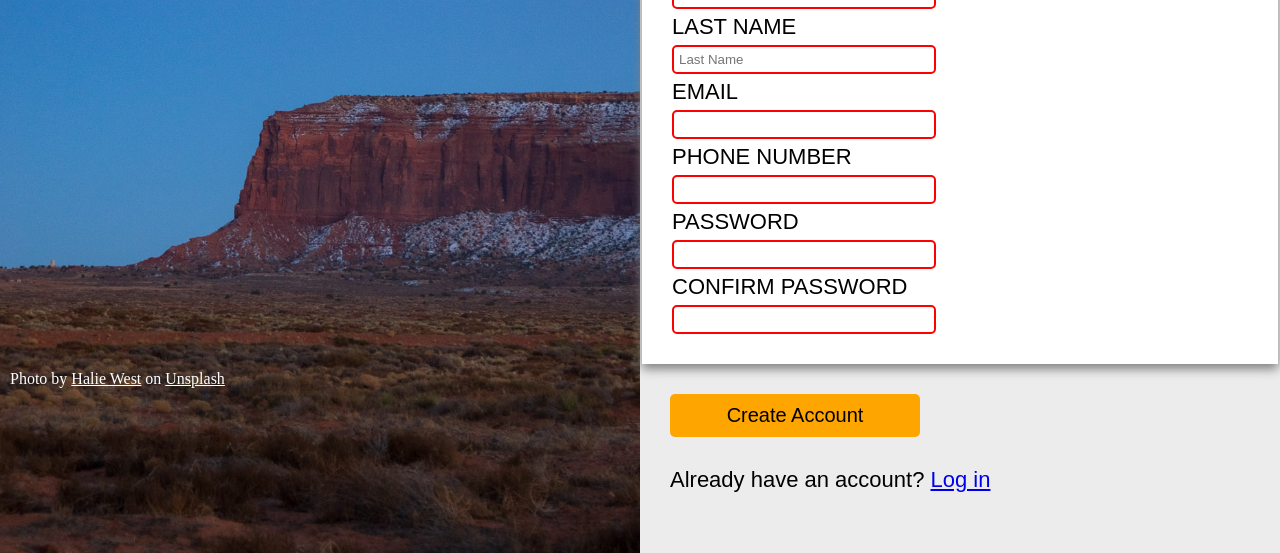
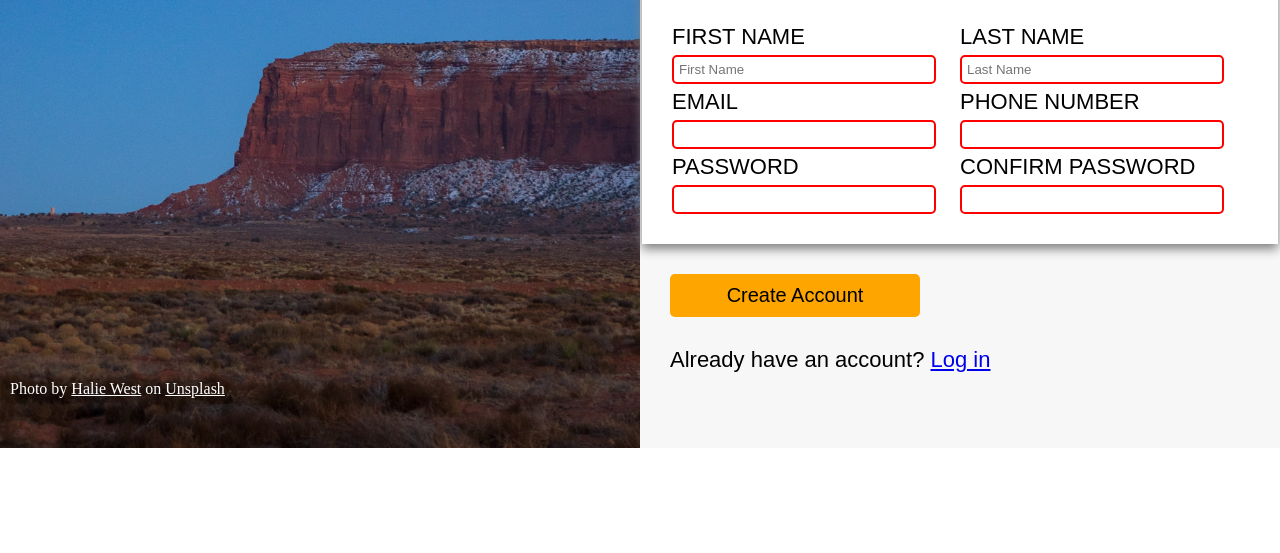
Before and after one commit to Icyblue-7/project-sign-up-form, a plain HTML site: page index.html in a window 1280 px wide. Shown: the part 386-939 px from the top of the page. After the commit the page ends 834 px from the top, so only its background shows below. Drawn offline with Linux system fonts and the light colour scheme; a web font is replaced by a local one.

Commit message:
padding added to form element to fit whole screen and more comments added to css and html

```diff
--- a/index.html
+++ b/index.html
@@ -29,24 +29,35 @@
         </div>
         <form action="" method="post">
             <fieldset>
+
                 <p>Let's do This</p>
+
+                <div>
+                    <div class="container">
                         <label for="first-name">FIRST NAME</label>
                         <input type="text" name="first-name" id="first-name" placeholder="First Name" required>
-
+                    </div>
+                    <div class="container">
                         <label for="last-name">LAST NAME</label>
                         <input type="text" name="last-name" id="last-name" placeholder="Last Name" required>
-
+                    </div>
+                    <div class="container">
                         <label for="email">EMAIL</label>
                         <input type="email" name="email" id="email" required>
-
+                    </div>
+                    <div class="container">
                         <label for="phone-number">PHONE NUMBER</label>
                         <input type="tel" name="phone-number" id="phone-number" required>
-
+                    </div>
+                    <div class="container">
                         <label for="password">PASSWORD</label>
                         <input type="password" name="password" id="password" required>
-
+                    </div>
+                    <div class="container">
                         <label for="confirm-password">CONFIRM PASSWORD</label>
                         <input type="password" name="confirm-password" id="confirm-password" oninput="check(this)" required>
+                    </div>
+                </div>
 
             </fieldset>
             <!-- form elements -->
@@ -64,6 +75,6 @@
                 input.setCustomValidity('');
             }
         }
-    </script>
+    </script>  <!-- script for confirm password -->
     </body>
 </html>
--- a/style.css
+++ b/style.css
@@ -24,7 +24,7 @@ body {
 .background > p {
     position: absolute;
     bottom: 0;
-    padding: 10px;
+    padding: 0 10px;
     color: white;
     font-size: 16px;
 }
@@ -54,11 +54,12 @@ body {
 .form {
     font-family: 'Signika Negative', sans-serif;
     font-size: 22px;
-    background-color: rgb(236, 236, 236);
+    background-color: rgb(247, 247, 247);
     display: flex;
     flex-direction: column;
     justify-content: center;
     width: 50%;
+    padding: 75px 0;
 }
 
 .form > .header {
@@ -66,7 +67,7 @@ body {
     width: 400px;
     margin: 30px;
 }
-
+/* form header text */
 fieldset {
     display: flex;
     flex-direction: column;
@@ -74,26 +75,37 @@ fieldset {
     box-shadow: 0px 5px 10px gray;
     border: 0;
     padding: 30px;
-    }
-fieldset > label {
+}
+
+fieldset > div {
+    display: grid;
+    grid-template-columns: auto auto;
+}
+/* main form container */
+fieldset > div > .container {
+    display: flex;
+    flex-direction: column;
+}
+/* container for label and input */
+.container > label {
     padding: 5px 0;
 }
 
-fieldset > input {
+.container > input {
     width: 250px;
     border: 2px solid;
     border-radius: 5px;
     padding: 5px;
 }
 
-fieldset > input:valid {
+.container > input:valid {
     border-color: green;
 }
 
-fieldset > input:invalid {
+.container > input:invalid {
     border-color: red;
 }
-
+/* validation css rules */
 form > button {
     border: none;
     font-size: 20px;
@@ -103,7 +115,9 @@ form > button {
     width: 250px;
     border-radius: 5px;
 }
+/* create account button */
+form > p {
+    margin: 0px 30px;
+}
 
-form > p {
-    margin: 0px 30px 60px 30px;
-}
+/* alternative log in button */
```
Lines whose indentation alone changed are shown as unchanged.
